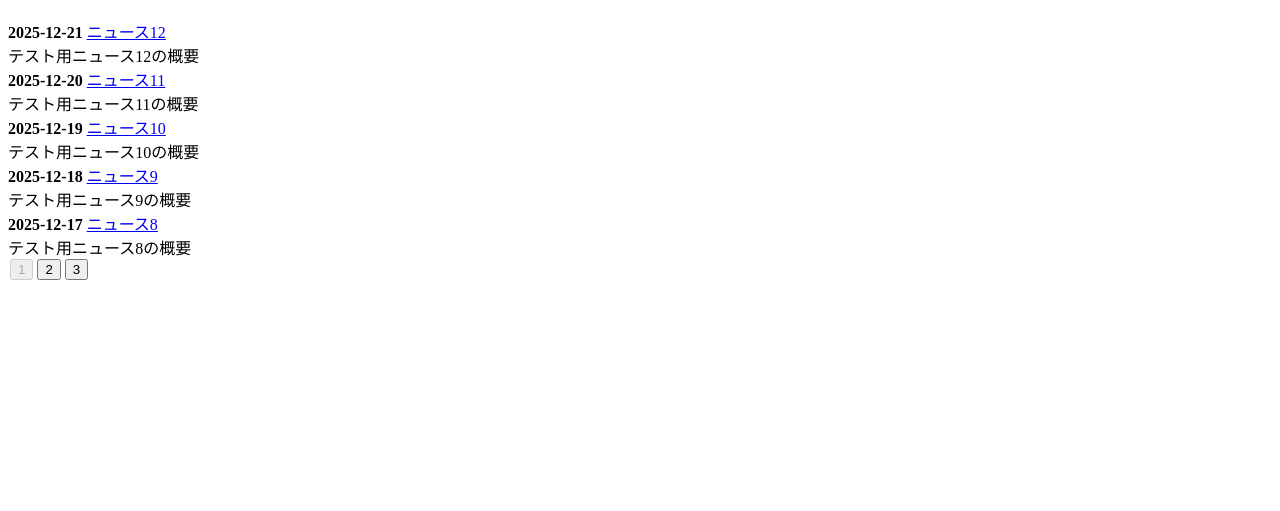
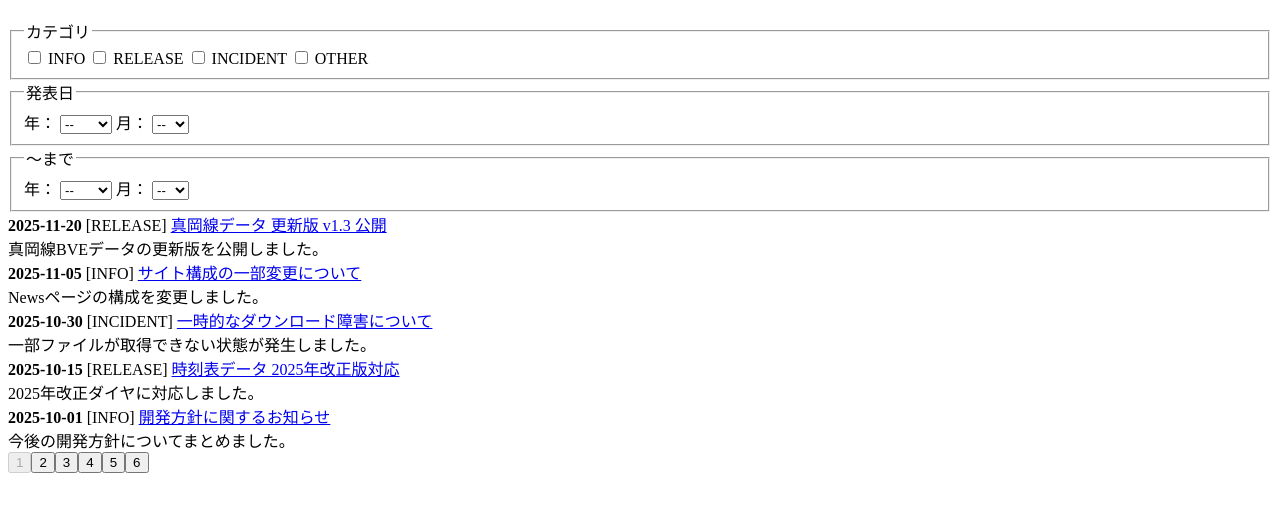
Before and after one commit to sekitan1266/sekitan-hp, a plain HTML site: page news.html in a window 1280 px wide. Shown: the part 61-572 px from the top of the page. Drawn offline with Linux system fonts and the light colour scheme.

Commit message:
Add files via upload

```diff
--- a/data/news.json
+++ b/data/news.json
@@ -1,14 +1,263 @@
 [
-  {"date":"2025-12-21","title":"ニュース12","summary":"テスト用ニュース12の概要","link":"news/2025-12-21-0.html","published":true},
-  {"date":"2025-12-20","title":"ニュース11","summary":"テスト用ニュース11の概要","link":"news/2025-12-20-0.html","published":true},
-  {"date":"2025-12-19","title":"ニュース10","summary":"テスト用ニュース10の概要","link":"news/2025-12-19-0.html","published":true},
-  {"date":"2025-12-18","title":"ニュース9","summary":"テスト用ニュース9の概要","link":"news/2025-12-18-0.html","published":true},
-  {"date":"2025-12-17","title":"ニュース8","summary":"テスト用ニュース8の概要","link":"news/2025-12-17-0.html","published":true},
-  {"date":"2025-12-16","title":"ニュース7","summary":"テスト用ニュース7の概要","link":"news/2025-12-16-0.html","published":true},
-  {"date":"2025-12-15","title":"ニュース6","summary":"テスト用ニュース6の概要","link":"news/2025-12-15-0.html","published":true},
-  {"date":"2025-12-14","title":"ニュース5","summary":"テスト用ニュース5の概要","link":"news/2025-12-14-0.html","published":true},
-  {"date":"2025-12-13","title":"ニュース4","summary":"テスト用ニュース4の概要","link":"news/2025-12-13-0.html","published":true},
-  {"date":"2025-12-12","title":"ニュース3","summary":"テスト用ニュース3の概要","link":"news/2025-12-12-0.html","published":true},
-  {"date":"2025-12-11","title":"ニュース2","summary":"テスト用ニュース2の概要","link":"news/2025-12-11-0.html","published":true},
-  {"date":"2025-12-10","title":"ニュース1","summary":"テスト用ニュース1の概要","link":"news/2025-12-10-0.html","published":true}
+  {
+    "id": "2025-11-20-release",
+    "title": "真岡線データ 更新版 v1.3 公開",
+    "date": "2025-11-20",
+    "published": true,
+    "category": "release",
+    "summary": "真岡線BVEデータの更新版を公開しました。",
+    "link": "/news/2025-11-20-release.html"
+  },
+  {
+    "id": "2025-11-05-info",
+    "title": "サイト構成の一部変更について",
+    "date": "2025-11-05",
+    "published": true,
+    "category": "info",
+    "summary": "Newsページの構成を変更しました。",
+    "link": "/news/2025-11-05-info.html"
+  },
+  {
+    "id": "2025-10-30-incident",
+    "title": "一時的なダウンロード障害について",
+    "date": "2025-10-30",
+    "published": true,
+    "category": "incident",
+    "summary": "一部ファイルが取得できない状態が発生しました。",
+    "link": "/news/2025-10-30-incident.html"
+  },
+  {
+    "id": "2025-10-15-release",
+    "title": "時刻表データ 2025年改正版対応",
+    "date": "2025-10-15",
+    "published": true,
+    "category": "release",
+    "summary": "2025年改正ダイヤに対応しました。",
+    "link": "/news/2025-10-15-release.html"
+  },
+  {
+    "id": "2025-10-01-info",
+    "title": "開発方針に関するお知らせ",
+    "date": "2025-10-01",
+    "published": true,
+    "category": "info",
+    "summary": "今後の開発方針についてまとめました。",
+    "link": "/news/2025-10-01-info.html"
+  },
+  {
+    "id": "2025-09-20-other",
+    "title": "イベント参加のご報告",
+    "date": "2025-09-20",
+    "published": true,
+    "category": "other",
+    "summary": "即売会イベントに参加しました。",
+    "link": "/news/2025-09-20-other.html"
+  },
+  {
+    "id": "2025-09-05-release",
+    "title": "車両音源 微調整版公開",
+    "date": "2025-09-05",
+    "published": true,
+    "category": "release",
+    "summary": "走行音のバランスを調整しました。",
+    "link": "/news/2025-09-05-release.html"
+  },
+  {
+    "id": "2025-08-25-info",
+    "title": "問い合わせ対応方法の整理",
+    "date": "2025-08-25",
+    "published": true,
+    "category": "info",
+    "summary": "サポート対応フローを明確化しました。",
+    "link": "/news/2025-08-25-info.html"
+  },
+  {
+    "id": "2025-08-10-incident",
+    "title": "GitHub Pages 一時停止について",
+    "date": "2025-08-10",
+    "published": true,
+    "category": "incident",
+    "summary": "GitHub側障害による表示不具合が発生しました。",
+    "link": "/news/2025-08-10-incident.html"
+  },
+  {
+    "id": "2025-07-30-release",
+    "title": "地形データ 精度向上版公開",
+    "date": "2025-07-30",
+    "published": true,
+    "category": "release",
+    "summary": "地形データを高精度化しました。",
+    "link": "/news/2025-07-30-release.html"
+  },
+  {
+    "id": "2025-07-15-info",
+    "title": "開発進捗報告（7月）",
+    "date": "2025-07-15",
+    "published": true,
+    "category": "info",
+    "summary": "7月時点の進捗をまとめました。",
+    "link": "/news/2025-07-15-info.html"
+  },
+  {
+    "id": "2025-07-01-other",
+    "title": "資料収集状況について",
+    "date": "2025-07-01",
+    "published": true,
+    "category": "other",
+    "summary": "現在の資料収集状況を共有します。",
+    "link": "/news/2025-07-01-other.html"
+  },
+  {
+    "id": "2025-06-20-release",
+    "title": "信号配置データ 初期版公開",
+    "date": "2025-06-20",
+    "published": true,
+    "category": "release",
+    "summary": "信号配置データを追加しました。",
+    "link": "/news/2025-06-20-release.html"
+  },
+  {
+    "id": "2025-06-05-info",
+    "title": "サイト開設のお知らせ",
+    "date": "2025-06-05",
+    "published": true,
+    "category": "info",
+    "summary": "sekitan公式サイトを開設しました。",
+    "link": "/news/2025-06-05-info.html"
+  },
+  {
+    "id": "2025-05-25-other",
+    "title": "過去資料の整理完了",
+    "date": "2025-05-25",
+    "published": true,
+    "category": "other",
+    "summary": "主要な過去資料の整理が完了しました。",
+    "link": "/news/2025-05-25-other.html"
+  },
+  {
+    "id": "2025-05-10-release",
+    "title": "試験公開版 データ配布開始",
+    "date": "2025-05-10",
+    "published": true,
+    "category": "release",
+    "summary": "試験公開版の配布を開始しました。",
+    "link": "/news/2025-05-10-release.html"
+  },
+  {
+    "id": "2025-04-25-info",
+    "title": "開発体制変更のお知らせ",
+    "date": "2025-04-25",
+    "published": true,
+    "category": "info",
+    "summary": "開発体制を一部変更しました。",
+    "link": "/news/2025-04-25-info.html"
+  },
+  {
+    "id": "2025-04-10-incident",
+    "title": "配布ファイルの差し替えについて",
+    "date": "2025-04-10",
+    "published": false,
+    "category": "incident",
+    "summary": "誤りがあったため非公開としました。",
+    "link": "/news/2025-04-10-incident.html"
+  },
+  {
+    "id": "2025-03-30-release",
+    "title": "初期α版 公開",
+    "date": "2025-03-30",
+    "published": true,
+    "category": "release",
+    "summary": "初期α版を公開しました。",
+    "link": "/news/2025-03-30-release.html"
+  },
+  {
+    "id": "2025-03-15-info",
+    "title": "プロジェクト引き継ぎについて",
+    "date": "2025-03-15",
+    "published": true,
+    "category": "info",
+    "summary": "プロジェクト引き継ぎを行いました。",
+    "link": "/news/2025-03-15-info.html"
+  },
+  {
+    "id": "2025-03-01-other",
+    "title": "試験運転ログ公開",
+    "date": "2025-03-01",
+    "published": true,
+    "category": "other",
+    "summary": "試験運転時のログを公開しました。",
+    "link": "/news/2025-03-01-other.html"
+  },
+  {
+    "id": "2025-02-20-info",
+    "title": "FAQページ追加",
+    "date": "2025-02-20",
+    "published": true,
+    "category": "info",
+    "summary": "よくある質問ページを追加しました。",
+    "link": "/news/2025-02-20-info.html"
+  },
+  {
+    "id": "2025-02-05-release",
+    "title": "線形データ 調整版公開",
+    "date": "2025-02-05",
+    "published": true,
+    "category": "release",
+    "summary": "線形データを調整しました。",
+    "link": "/news/2025-02-05-release.html"
+  },
+  {
+    "id": "2025-01-25-other",
+    "title": "開発環境構築メモ",
+    "date": "2025-01-25",
+    "published": true,
+    "category": "other",
+    "summary": "開発環境構築時のメモを公開します。",
+    "link": "/news/2025-01-25-other.html"
+  },
+  {
+    "id": "2025-01-10-info",
+    "title": "2025年の活動方針",
+    "date": "2025-01-10",
+    "published": true,
+    "category": "info",
+    "summary": "2025年の活動方針をまとめました。",
+    "link": "/news/2025-01-10-info.html"
+  },
+  {
+    "id": "2024-12-20-release",
+    "title": "β版 公開終了のお知らせ",
+    "date": "2024-12-20",
+    "published": true,
+    "category": "release",
+    "summary": "β版の公開を終了しました。",
+    "link": "/news/2024-12-20-release.html"
+  },
+  {
+    "id": "2024-12-05-info",
+    "title": "年末進捗報告",
+    "date": "2024-12-05",
+    "published": true,
+    "category": "info",
+    "summary": "年末時点の進捗報告です。",
+    "link": "/news/2024-12-05-info.html"
+  },
+  {
+    "id": "2024-11-20-other",
+    "title": "資料提供への感謝",
+    "date": "2024-11-20",
+    "published": true,
+    "category": "other",
+    "summary": "資料提供に感謝します。",
+    "link": "/news/2024-11-20-other.html"
+  },
+  {
+    "id": "2024-11-01-info",
+    "title": "プロジェクト開始のお知らせ",
+    "date": "2024-11-01",
+    "published": true,
+    "category": "info",
+    "summary": "本プロジェクトを開始しました。",
+    "link": "/news/2024-11-01-info.html"
+  }
 ]
--- a/js/script_news.js
+++ b/js/script_news.js
@@ -1,35 +1,190 @@
 const ITEMS_PER_PAGE = 5;
 let currentPage = 1;
-let articles = [];
+let allArticles = [];
+let filteredArticles = [];
 
+// 状態
+let selectedCategories = new Set();
+let filterYear = "";
+let filterMonth = "";
+let untilYear = "";
+let untilMonth = "";
+
+/* =========================
+   URLパラメータ処理
+========================= */
+function loadFromURL() {
+  const params = new URLSearchParams(location.search);
+
+  if (params.get("category")) {
+    params.get("category").split(",").forEach(c => selectedCategories.add(c));
+  }
+
+  filterYear = params.get("year") || "";
+  filterMonth = params.get("month") || "";
+  untilYear = params.get("untilYear") || "";
+  untilMonth = params.get("untilMonth") || "";
+}
+
+function updateURL() {
+  const params = new URLSearchParams();
+
+  if (selectedCategories.size > 0) {
+    params.set("category", [...selectedCategories].join(","));
+  }
+  if (filterYear) params.set("year", filterYear);
+  if (filterMonth) params.set("month", filterMonth);
+  if (untilYear) params.set("untilYear", untilYear);
+  if (untilMonth) params.set("untilMonth", untilMonth);
+
+  history.replaceState(null, "", "?" + params.toString());
+}
+
+/* =========================
+   フィルタ条件
+========================= */
+function matchCategory(item) {
+  if (selectedCategories.size === 0) return true;
+  return selectedCategories.has(item.category);
+}
+
+function matchDate(item) {
+  const d = new Date(item.date);
+  const y = d.getFullYear();
+  const m = d.getMonth() + 1;
+
+  if (filterYear && y !== Number(filterYear)) return false;
+  if (filterMonth && m !== Number(filterMonth)) return false;
+  return true;
+}
+
+function matchUntil(item) {
+  if (!untilYear) return true;
+
+  const itemDate = new Date(item.date);
+  const endDate = new Date(
+    Number(untilYear),
+    untilMonth ? Number(untilMonth) - 1 : 11,
+    31
+  );
+  return itemDate <= endDate;
+}
+
+function applyFilter() {
+  filteredArticles = allArticles.filter(item =>
+    matchCategory(item) &&
+    matchDate(item) &&
+    matchUntil(item)
+  );
+
+  currentPage = 1;
+  updateURL();
+  renderPage(currentPage);
+}
+
+/* =========================
+   描画
+========================= */
 function renderPage(page) {
-  const container = document.getElementById('news-list');
-  container.innerHTML = '';
+  const container = document.getElementById("news-list");
+  container.innerHTML = "";
+
   const start = (page - 1) * ITEMS_PER_PAGE;
   const end = start + ITEMS_PER_PAGE;
-  articles.slice(start, end).forEach(item => {
-    const div = document.createElement('div');
-    div.innerHTML = `<strong>${item.date}</strong> <a href="${item.link}">${item.title}</a><br>${item.summary}`;
+
+  filteredArticles.slice(start, end).forEach(item => {
+    const div = document.createElement("div");
+    div.innerHTML = `
+      <strong>${item.date}</strong>
+      [${item.category.toUpperCase()}]
+      <a href="${item.link}">${item.title}</a><br>
+      ${item.summary}
+    `;
     container.appendChild(div);
   });
 
-  const totalPages = Math.ceil(articles.length / ITEMS_PER_PAGE);
-  const pagination = document.getElementById('pagination');
-  pagination.innerHTML = '';
+  renderPagination();
+}
+
+function renderPagination() {
+  const totalPages = Math.ceil(filteredArticles.length / ITEMS_PER_PAGE);
+  const pagination = document.getElementById("pagination");
+  pagination.innerHTML = "";
+
   for (let i = 1; i <= totalPages; i++) {
-    const btn = document.createElement('button');
+    const btn = document.createElement("button");
     btn.textContent = i;
-    btn.disabled = (i === page);
-    btn.onclick = () => { currentPage = i; renderPage(i); };
+    btn.disabled = (i === currentPage);
+    btn.onclick = () => {
+      currentPage = i;
+      renderPage(i);
+    };
     pagination.appendChild(btn);
   }
 }
 
-fetch('data/news.json')
+/* =========================
+   初期化
+========================= */
+fetch("data/news.json")
   .then(res => res.json())
   .then(data => {
-    articles = data.filter(d => d.published)
-                   .sort((a,b) => new Date(b.date) - new Date(a.date));
-    renderPage(currentPage);
-  })
-  .catch(err => console.error('fetch error:', err));
+    allArticles = data
+      .filter(d => d.published)
+      .sort((a, b) => new Date(b.date) - new Date(a.date));
+
+    loadFromURL();
+    setupUI();
+    applyFilter();
+  });
+
+function setupUI() {
+  // 年セレクト生成
+  const years = [...new Set(allArticles.map(a => new Date(a.date).getFullYear()))];
+  years.sort((a, b) => b - a);
+
+  const yearSelects = [
+    document.getElementById("filter-year"),
+    document.getElementById("until-year")
+  ];
+
+  yearSelects.forEach(select => {
+    years.forEach(y => {
+      const opt = document.createElement("option");
+      opt.value = y;
+      opt.textContent = y;
+      select.appendChild(opt);
+    });
+  });
+
+  // URL反映 → UI反映
+  document.querySelectorAll("input[type=checkbox]").forEach(cb => {
+    if (selectedCategories.has(cb.value)) cb.checked = true;
+    cb.onchange = () => {
+      cb.checked ? selectedCategories.add(cb.value) : selectedCategories.delete(cb.value);
+      applyFilter();
+    };
+  });
+
+  document.getElementById("filter-year").value = filterYear;
+  document.getElementById("filter-month").value = filterMonth;
+  document.getElementById("until-year").value = untilYear;
+  document.getElementById("until-month").value = untilMonth;
+
+  document.getElementById("filter-year").onchange = e => {
+    filterYear = e.target.value;
+    applyFilter();
+  };
+  document.getElementById("filter-month").onchange = e => {
+    filterMonth = e.target.value;
+    applyFilter();
+  };
+  document.getElementById("until-year").onchange = e => {
+    untilYear = e.target.value;
+    applyFilter();
+  };
+  document.getElementById("until-month").onchange = e => {
+    untilMonth = e.target.value;
+    applyFilter();
+  };
+}
--- a/news.html
+++ b/news.html
@@ -2,17 +2,79 @@
 <html lang="ja">
 <head>
   <meta charset="UTF-8">
-  <title>News - sekitan</title>
+  <title>News | sekitan</title>
   <meta name="viewport" content="width=device-width, initial-scale=1">
-  <style>
-    #pagination button { margin: 0 2px; }
-  </style>
 </head>
 <body>
-  <h1>News</h1>
-  <div id="news-list"></div>
-  <div id="pagination"></div>
 
-  <script src="js/script_news.js"></script>
+<h1>News</h1>
+
+<!-- フィルタUI -->
+<section id="news-filter">
+
+  <fieldset>
+    <legend>カテゴリ</legend>
+    <label><input type="checkbox" value="info"> INFO</label>
+    <label><input type="checkbox" value="release"> RELEASE</label>
+    <label><input type="checkbox" value="incident"> INCIDENT</label>
+    <label><input type="checkbox" value="other"> OTHER</label>
+  </fieldset>
+
+  <fieldset>
+    <legend>発表日</legend>
+    年：
+    <select id="filter-year">
+      <option value="">--</option>
+    </select>
+
+    月：
+    <select id="filter-month">
+      <option value="">--</option>
+      <option value="1">1</option>
+      <option value="2">2</option>
+      <option value="3">3</option>
+      <option value="4">4</option>
+      <option value="5">5</option>
+      <option value="6">6</option>
+      <option value="7">7</option>
+      <option value="8">8</option>
+      <option value="9">9</option>
+      <option value="10">10</option>
+      <option value="11">11</option>
+      <option value="12">12</option>
+    </select>
+  </fieldset>
+
+  <fieldset>
+    <legend>〜まで</legend>
+    年：
+    <select id="until-year">
+      <option value="">--</option>
+    </select>
+
+    月：
+    <select id="until-month">
+      <option value="">--</option>
+      <option value="1">1</option>
+      <option value="2">2</option>
+      <option value="3">3</option>
+      <option value="4">4</option>
+      <option value="5">5</option>
+      <option value="6">6</option>
+      <option value="7">7</option>
+      <option value="8">8</option>
+      <option value="9">9</option>
+      <option value="10">10</option>
+      <option value="11">11</option>
+      <option value="12">12</option>
+    </select>
+  </fieldset>
+
+</section>
+
+<div id="news-list"></div>
+<div id="pagination"></div>
+
+<script src="js/script_news.js"></script>
 </body>
 </html>
```
Also changed, not shown: project-moka.html (+4 -5 lines), support.html (added, +33 -0 lines).
